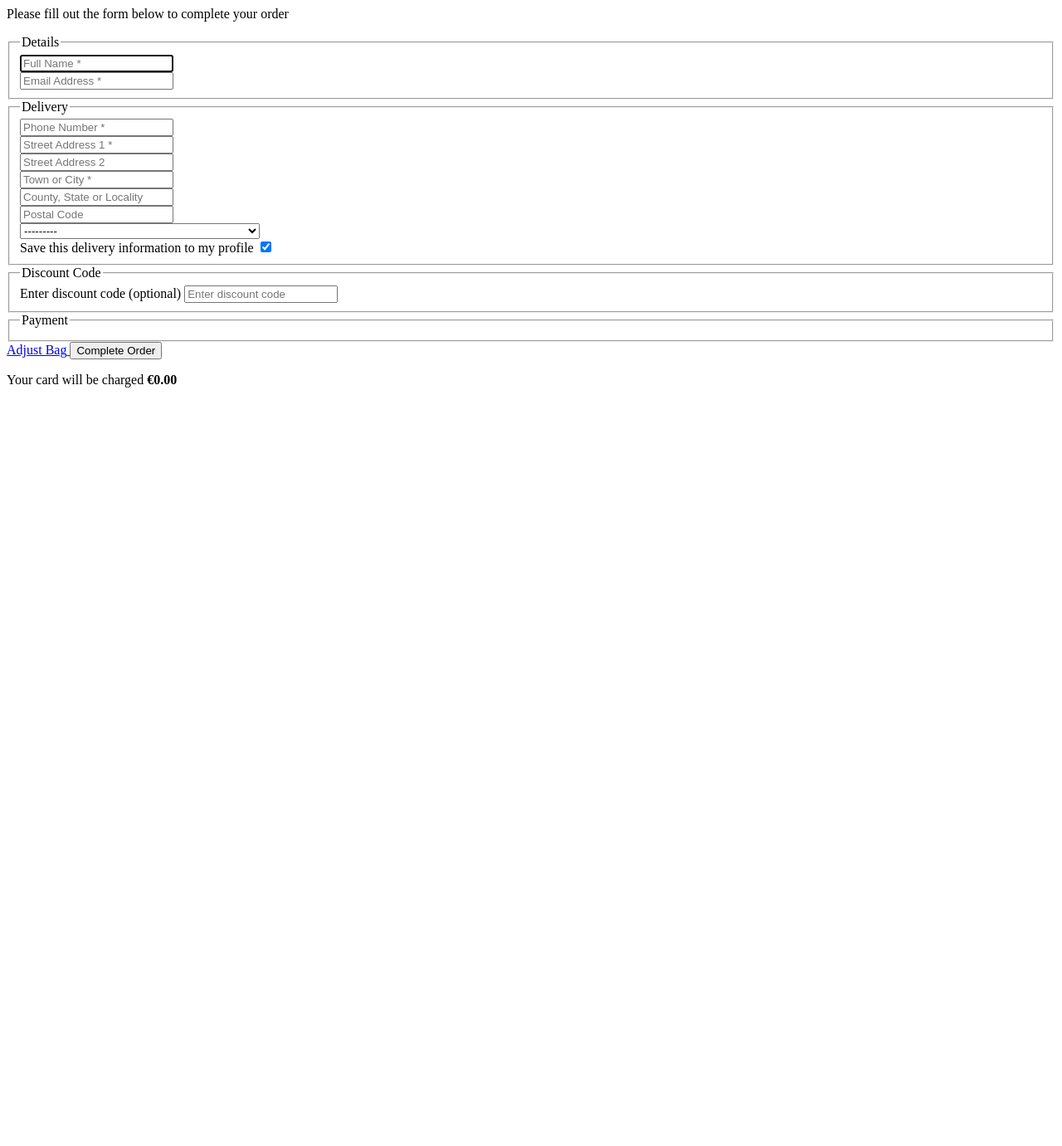
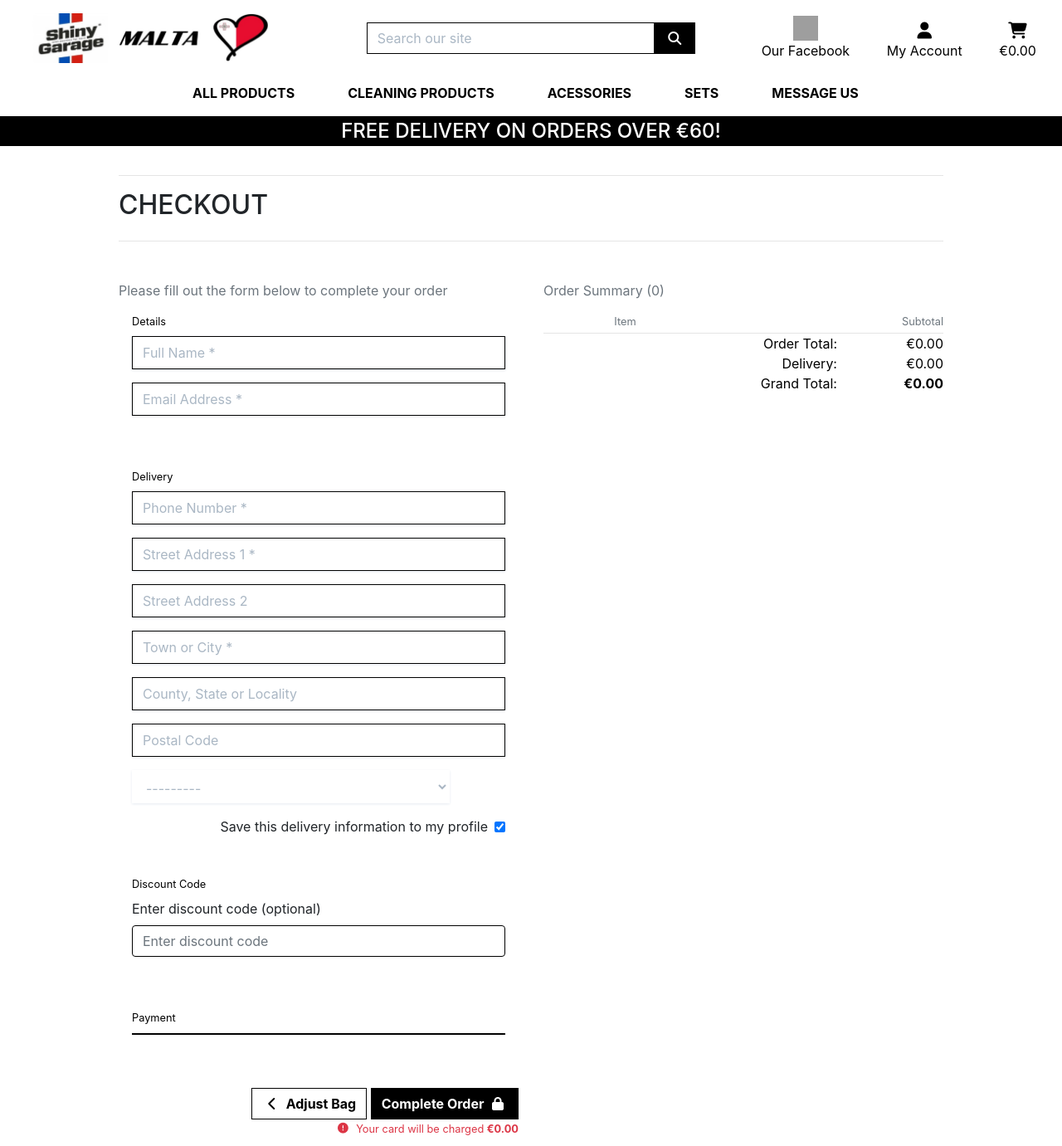
Before and after one commit to GDV373/PP5_Shiny_Garage_Malta-, a Django app: template checkout/templates/checkout/checkout.html in a window 1280 px wide. Shown: the whole page at 83% size. Before the commit the page ends 467 px from the top, so only its background shows below. Run offline with Django 5.2, Linux system fonts and the light colour scheme; the template is opened without the code that fills it: values that come from a table or form of the project are taken from there, others are empty; the visitor is signed in with stand-in values (Sample User, id 1); some libraries are stand-ins or nearby versions; some web fonts are replaced; grey boxes are pictures that could not be loaded.

Commit message:
updated the checkout html

```diff
--- a/checkout/templates/checkout/checkout.html
+++ b/checkout/templates/checkout/checkout.html
@@ -1,3 +1,75 @@
+{% extends "base.html" %}
+{% load static %}
+{% load bag_tools %}
+
+{% block extra_css %}
+    <link rel="stylesheet" href="{% static 'checkout/css/checkout.css' %}">
+{% endblock %}
+
+{% block page_header %}
+    <div class="container header-container">
+        <div class="row">
+            <div class="col"></div>
+        </div>
+    </div>
+{% endblock %}
+
+{% block content %}
+    <div class="overlay"></div>
+    <div class="container">
+        <div class="row">
+            <div class="col">
+                <hr>
+                <h2 class="logo-font mb-4">Checkout</h2>
+                <hr>
+            </div>
+        </div>
+
+        <div class="row">
+            <div class="col-12 col-lg-6 order-lg-last mb-5">
+                <p class="text-muted">Order Summary ({{ product_count }})</p>
+                <div class="row">
+                    <div class="col-7 offset-2">
+                        <p class="mb-1 mt-0 small text-muted">Item</p>
+                    </div>
+                    <div class="col-3 text-right">
+                        <p class="mb-1 mt-0 small text-muted">Subtotal</p>
+                    </div>
+                </div>
+                {% for item in bag_items %}
+                    <div class="row">
+                        <div class="col-2 mb-1">
+                            <a href="{% url 'product_detail' item.product.id %}">
+                                {% if item.product.image %}
+                                    <img class="w-100" src="{{ item.product.image.url }}" alt="{{ product.name }}">
+                                {% else %}
+                                    <img class="w-100" src="{{ MEDIA_URL }}noimage.png" alt="{{ product.name }}">
+                                {% endif %}
+                            </a>
+                        </div>
+                        <div class="col-7">
+                            <p class="my-0"><strong>{{ item.product.name }}</strong></p>
+                            <p class="my-0 small text-muted">Qty: {{ item.quantity }}</p>
+                        </div>
+                        <div class="col-3 text-right">
+                            <p class="my-0 small text-muted">€{{ item.product.price | calc_subtotal:item.quantity }}</p>
+                        </div>
+                    </div>
+                {% endfor %}
+                <hr class="my-0">
+                <div class="row text-black text-right">
+                    <div class="col-7 offset-2">
+                        <p class="my-0">Order Total:</p>
+                        <p class="my-0">Delivery:</p>
+                        <p class="my-0">Grand Total:</p>
+                    </div>
+                    <div class="col-3">
+                        <p class="my-0">€{{ total | floatformat:2 }}</p>
+                        <p class="my-0">€{{ delivery | floatformat:2 }}</p>
+                        <p class="my-0"><strong>€{{ grand_total | floatformat:2 }}</strong></p>
+                    </div>
+                </div>
+            </div>
             <div class="col-12 col-lg-6">
                 <p class="text-muted">Please fill out the form below to complete your order</p>
                 <form action="{% url 'checkout' %}" method="POST" id="payment-form">
@@ -29,7 +101,7 @@
                         </div>
                     </fieldset>
 
-        <!-- Discount Code Section -->
+                    <!-- Discount Code Fieldset -->
                     <fieldset class="rounded px-3 mb-5">
                         <legend class="fieldset-label small text-black px-2 w-auto">Discount Code</legend>
                         <div class="form-group">
@@ -50,7 +122,6 @@
                         <div class="mb-3" id="card-element"></div>
                         <!-- Used to display form errors -->
                         <div class="mb-3 text-danger" id="card-errors" role="alert"></div>
-            <!-- Pass the client secret to the view so we can get the payment intent id -->
                         <input type="hidden" value="{{ client_secret }}" name="client_secret">
                     </fieldset>
 
@@ -76,3 +147,20 @@
                     </div>
                 </form>
             </div>
+        </div>
+    </div>
+    <div id="loading-overlay">
+        <h1 class="text-light logo-font loading-spinner">
+            <span class="icon">
+                <i class="fas fa-3x fa-sync-alt fa-spin"></i>
+            </span>
+        </h1>
+    </div>
+{% endblock %}
+
+{% block postloadjs %}
+    {{ block.super }}
+    {{ stripe_public_key|json_script:"id_stripe_public_key" }}
+    {{ client_secret|json_script:"id_client_secret" }}
+    <script src="{% static 'checkout/js/stripe_elements.js' %}"></script>
+{% endblock %}
```
Lines whose indentation alone changed are shown as unchanged.
